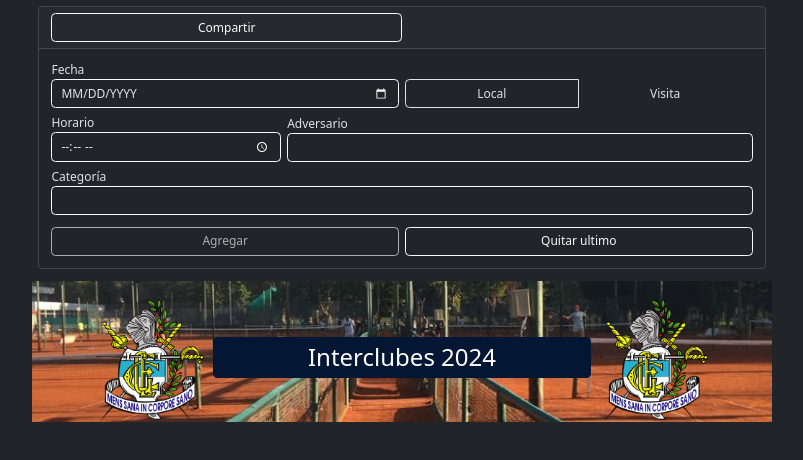
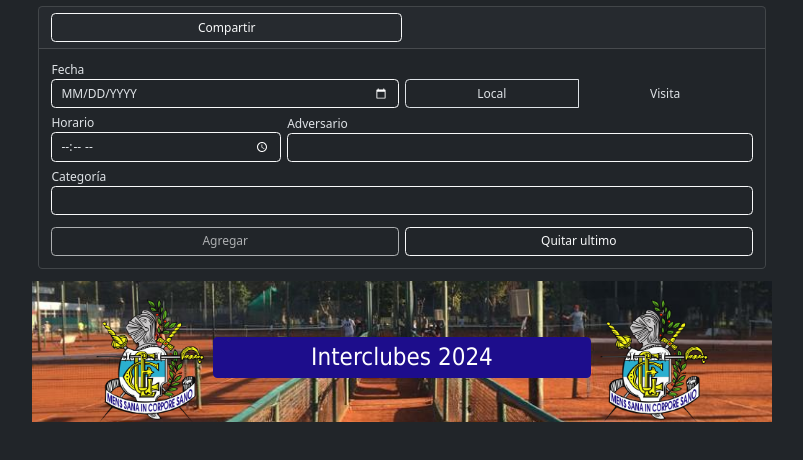
Before and after one commit to moradan/flyer-geba, a Next.js app: page / in a window 1280 px wide. Shown: the top 460 px of the page, without its empty margins (238-1041 px from the left). Built offline with nearby package versions, Linux system fonts and the light colour scheme.

Commit message:
agrego css para la paleta de colores, la capitalizacionn de palabras y la fuente del flyer.

```diff
--- a/src/components/flyer/EncabezadoFecha.tsx
+++ b/src/components/flyer/EncabezadoFecha.tsx
@@ -4,7 +4,7 @@ export default function EncabezadoFecha({ fecha }: { fecha: Date }) {
   return (
     <header>
       <h3 className="d-flex justify-content-center">
-        <span className="bg-primary-subtle p-1 rounded">
+        <span className="bg-primario p-1 text-capitalize rounded">
           {formatDate(fecha)}
         </span>
       </h3>
--- a/src/components/flyer/Flyer.tsx
+++ b/src/components/flyer/Flyer.tsx
@@ -23,7 +23,7 @@ export default function Flyer({
   );
 
   return (
-    <div className="pt-4">
+    <div className="pt-4 font-tahoma">
       <Titulo titulo="Interclubes 2024" />
       <ul className="list-group-flush p-0">{listaFechasJSX}</ul>
     </div>
--- a/src/components/flyer/SeccionLocalia.tsx
+++ b/src/components/flyer/SeccionLocalia.tsx
@@ -18,11 +18,11 @@ export function SeccionLocalia({
     <section>
       <header>
         <h4 className="d-flex justify-content-center">
-          <span className="bg-primary-subtle p-1">{tipo}</span>
+          <span className="bg-primario p-1 text-capitalize">{tipo}</span>
         </h4>
       </header>
       <section>
-        <ul className="list-group-flush px-0 py-1 bg-primary text-dark rounded">
+        <ul className="list-group-flush bg-secundario text-primario px-0 py-1 rounded">
           {listaPartidosJSX}
         </ul>
       </section>
--- a/src/components/flyer/Titulo.tsx
+++ b/src/components/flyer/Titulo.tsx
@@ -4,7 +4,7 @@ export default function Titulo({ titulo }: { titulo: string }) {
   return (
     <div className="row align-items-center justify-content-center">
       <Logo />
-      <h1 className="fs-2 col-6 text-center p-2 bg-primary-subtle text-white rounded">
+      <h1 className="fs-2 col-6 text-center p-2 bg-primario text-white rounded">
         {titulo}
       </h1>
       <Logo />
--- a/src/styles/globals.css
+++ b/src/styles/globals.css
@@ -13,6 +13,9 @@ h3, h4 {
     object-fit: cover; /* Ensures the aspect ratio is maintained at the expense of height */
 }
 
+.font-tahoma {
+    font-family: Tahoma, Geneva, Verdana, sans-serif
+}
 
 @media (min-width: 820px) {
     .fs-7 {
@@ -43,3 +46,19 @@ h3, h4 {
         font-size: 0.73rem;
     }
 }
+
+.text-primario {
+    color: #1d0d8c
+}
+
+.bg-primario {
+    background-color: #1d0d8c;
+}
+
+.secundario {
+    color: #2aafce
+}
+
+.bg-secundario {
+    background-color: #2aafce
+}
```
